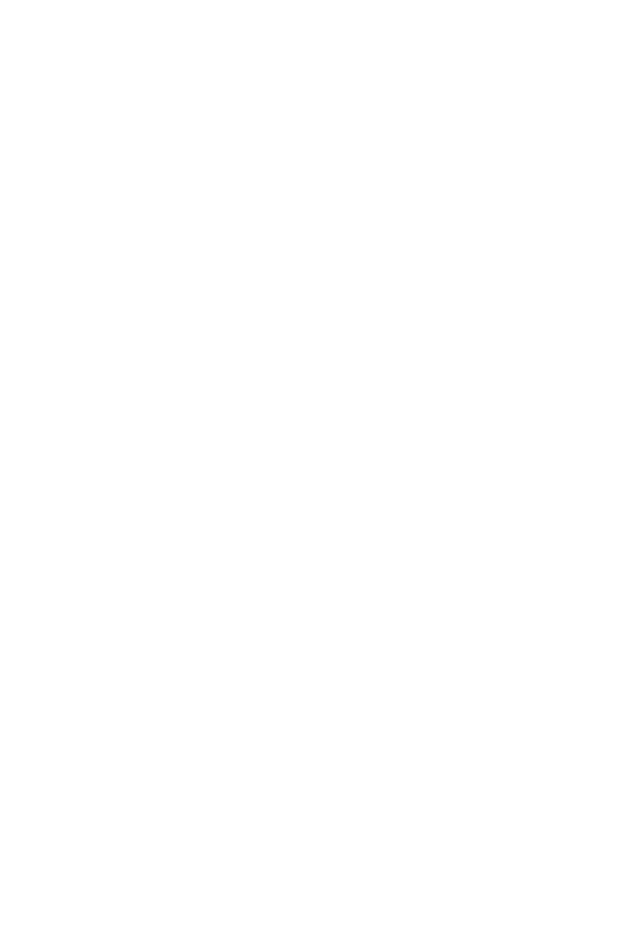
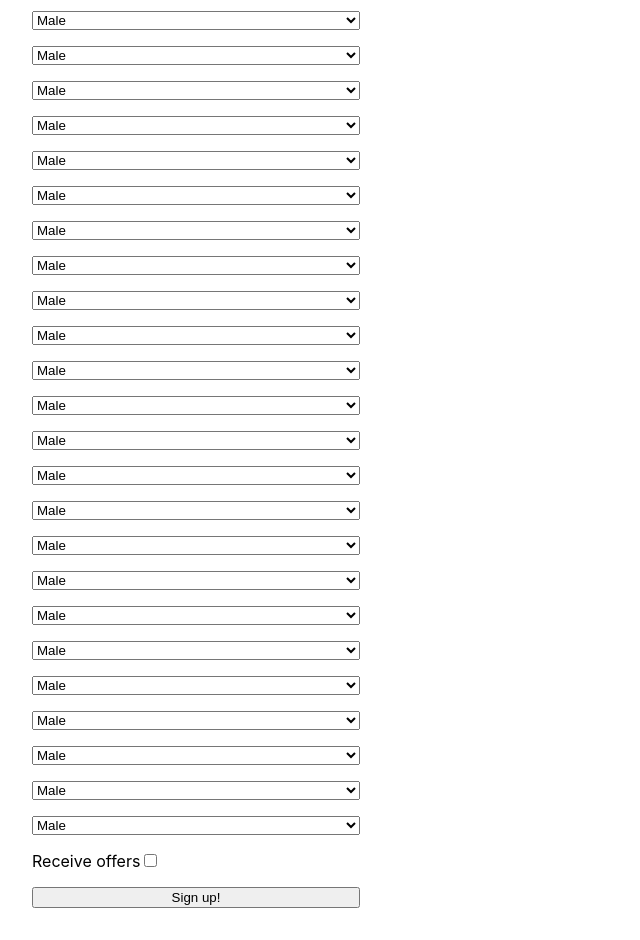
Before and after one commit to Koulinn/react-forms, a React (Create React App) app: page / in a window 1280 px wide. Shown: the part 450-1390 px from the top of the page, without its empty margins (0-640 px from the left). Before the commit the page ends 800 px from the top, so only its background shows below. Built offline with nearby package versions, Linux system fonts and the light colour scheme.

Commit message:
Create demo

```diff
--- a/src/App.js
+++ b/src/App.js
@@ -87,6 +87,266 @@ function App() {
           <option>Other</option>
           <option>Unicorn</option>
         </select>
+        <select
+          id="gender"
+          value={gender}
+          onChange={(e) => handleFormValues(e.target.value, "gender")}
+        >
+          <option>Male</option>
+          <option>Female</option>
+          <option>Other</option>
+          <option>Unicorn</option>
+        </select>
+        <select
+          id="gender"
+          value={gender}
+          onChange={(e) => handleFormValues(e.target.value, "gender")}
+        >
+          <option>Male</option>
+          <option>Female</option>
+          <option>Other</option>
+          <option>Unicorn</option>
+        </select>
+        <select
+          id="gender"
+          value={gender}
+          onChange={(e) => handleFormValues(e.target.value, "gender")}
+        >
+          <option>Male</option>
+          <option>Female</option>
+          <option>Other</option>
+          <option>Unicorn</option>
+        </select>
+        <select
+          id="gender"
+          value={gender}
+          onChange={(e) => handleFormValues(e.target.value, "gender")}
+        >
+          <option>Male</option>
+          <option>Female</option>
+          <option>Other</option>
+          <option>Unicorn</option>
+        </select>
+        <select
+          id="gender"
+          value={gender}
+          onChange={(e) => handleFormValues(e.target.value, "gender")}
+        >
+          <option>Male</option>
+          <option>Female</option>
+          <option>Other</option>
+          <option>Unicorn</option>
+        </select>
+        <select
+          id="gender"
+          value={gender}
+          onChange={(e) => handleFormValues(e.target.value, "gender")}
+        >
+          <option>Male</option>
+          <option>Female</option>
+          <option>Other</option>
+          <option>Unicorn</option>
+        </select>
+        <select
+          id="gender"
+          value={gender}
+          onChange={(e) => handleFormValues(e.target.value, "gender")}
+        >
+          <option>Male</option>
+          <option>Female</option>
+          <option>Other</option>
+          <option>Unicorn</option>
+        </select>
+        <select
+          id="gender"
+          value={gender}
+          onChange={(e) => handleFormValues(e.target.value, "gender")}
+        >
+          <option>Male</option>
+          <option>Female</option>
+          <option>Other</option>
+          <option>Unicorn</option>
+        </select>
+        <select
+          id="gender"
+          value={gender}
+          onChange={(e) => handleFormValues(e.target.value, "gender")}
+        >
+          <option>Male</option>
+          <option>Female</option>
+          <option>Other</option>
+          <option>Unicorn</option>
+        </select>
+        <select
+          id="gender"
+          value={gender}
+          onChange={(e) => handleFormValues(e.target.value, "gender")}
+        >
+          <option>Male</option>
+          <option>Female</option>
+          <option>Other</option>
+          <option>Unicorn</option>
+        </select>
+        <select
+          id="gender"
+          value={gender}
+          onChange={(e) => handleFormValues(e.target.value, "gender")}
+        >
+          <option>Male</option>
+          <option>Female</option>
+          <option>Other</option>
+          <option>Unicorn</option>
+        </select>
+        <select
+          id="gender"
+          value={gender}
+          onChange={(e) => handleFormValues(e.target.value, "gender")}
+        >
+          <option>Male</option>
+          <option>Female</option>
+          <option>Other</option>
+          <option>Unicorn</option>
+        </select>
+        <select
+          id="gender"
+          value={gender}
+          onChange={(e) => handleFormValues(e.target.value, "gender")}
+        >
+          <option>Male</option>
+          <option>Female</option>
+          <option>Other</option>
+          <option>Unicorn</option>
+        </select>
+        <select
+          id="gender"
+          value={gender}
+          onChange={(e) => handleFormValues(e.target.value, "gender")}
+        >
+          <option>Male</option>
+          <option>Female</option>
+          <option>Other</option>
+          <option>Unicorn</option>
+        </select>
+        <select
+          id="gender"
+          value={gender}
+          onChange={(e) => handleFormValues(e.target.value, "gender")}
+        >
+          <option>Male</option>
+          <option>Female</option>
+          <option>Other</option>
+          <option>Unicorn</option>
+        </select>
+        <select
+          id="gender"
+          value={gender}
+          onChange={(e) => handleFormValues(e.target.value, "gender")}
+        >
+          <option>Male</option>
+          <option>Female</option>
+          <option>Other</option>
+          <option>Unicorn</option>
+        </select>
+        <select
+          id="gender"
+          value={gender}
+          onChange={(e) => handleFormValues(e.target.value, "gender")}
+        >
+          <option>Male</option>
+          <option>Female</option>
+          <option>Other</option>
+          <option>Unicorn</option>
+        </select>
+        <select
+          id="gender"
+          value={gender}
+          onChange={(e) => handleFormValues(e.target.value, "gender")}
+        >
+          <option>Male</option>
+          <option>Female</option>
+          <option>Other</option>
+          <option>Unicorn</option>
+        </select>
+        <select
+          id="gender"
+          value={gender}
+          onChange={(e) => handleFormValues(e.target.value, "gender")}
+        >
+          <option>Male</option>
+          <option>Female</option>
+          <option>Other</option>
+          <option>Unicorn</option>
+        </select>
+        <select
+          id="gender"
+          value={gender}
+          onChange={(e) => handleFormValues(e.target.value, "gender")}
+        >
+          <option>Male</option>
+          <option>Female</option>
+          <option>Other</option>
+          <option>Unicorn</option>
+        </select>
+        <select
+          id="gender"
+          value={gender}
+          onChange={(e) => handleFormValues(e.target.value, "gender")}
+        >
+          <option>Male</option>
+          <option>Female</option>
+          <option>Other</option>
+          <option>Unicorn</option>
+        </select>
+        <select
+          id="gender"
+          value={gender}
+          onChange={(e) => handleFormValues(e.target.value, "gender")}
+        >
+          <option>Male</option>
+          <option>Female</option>
+          <option>Other</option>
+          <option>Unicorn</option>
+        </select>
+        <select
+          id="gender"
+          value={gender}
+          onChange={(e) => handleFormValues(e.target.value, "gender")}
+        >
+          <option>Male</option>
+          <option>Female</option>
+          <option>Other</option>
+          <option>Unicorn</option>
+        </select>
+        <select
+          id="gender"
+          value={gender}
+          onChange={(e) => handleFormValues(e.target.value, "gender")}
+        >
+          <option>Male</option>
+          <option>Female</option>
+          <option>Other</option>
+          <option>Unicorn</option>
+        </select>
+        <select
+          id="gender"
+          value={gender}
+          onChange={(e) => handleFormValues(e.target.value, "gender")}
+        >
+          <option>Male</option>
+          <option>Female</option>
+          <option>Other</option>
+          <option>Unicorn</option>
+        </select>
+        <select
+          id="gender"
+          value={gender}
+          onChange={(e) => handleFormValues(e.target.value, "gender")}
+        >
+          <option>Male</option>
+          <option>Female</option>
+          <option>Other</option>
+          <option>Unicorn</option>
+        </select>
 
         <label htmlFor="mailboxYes">
           Receive offers
```
